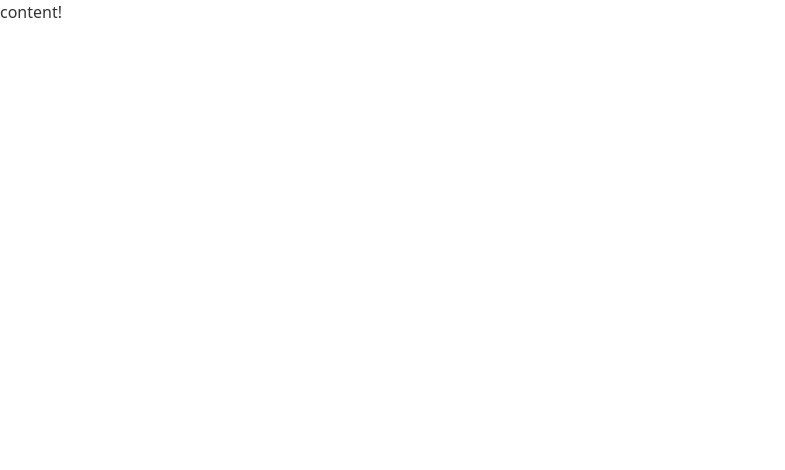
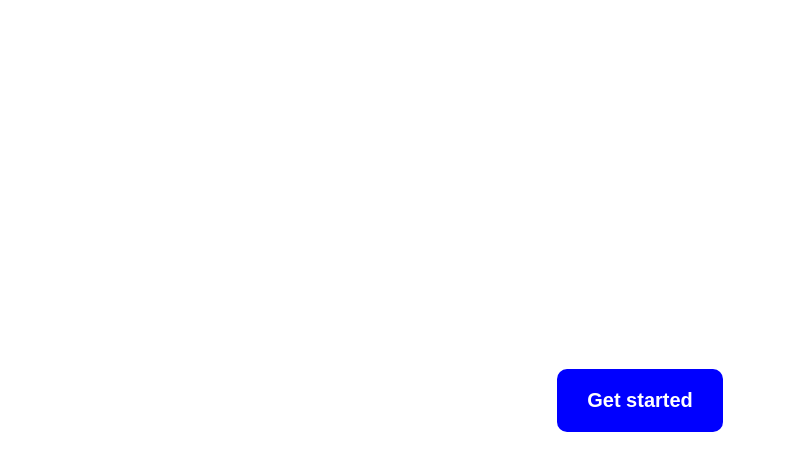
Before and after one commit to kirkstrobeck/nextjs-starter, a Next.js app: page / in a window 1280 px wide. Shown: the top 470 px of the page, without its empty margins (0-785 px from the left). Built offline with nearby package versions, Linux system fonts and the light colour scheme.

Commit message:
progress

```diff
--- a/package-scripts.js
+++ b/package-scripts.js
@@ -5,7 +5,7 @@ const scripts = {
 
   lint: 'next lint',
 
-  'lint-fix': 'next lint --fix',
+  lintFix: 'next lint --fix',
 
   start: 'next start',
 };
--- a/pages/index.tsx
+++ b/pages/index.tsx
@@ -1,5 +1,28 @@
 import BaseFrame from 'root/src/components/base-frame';
 
-const Base = () => <BaseFrame>content!</BaseFrame>;
+import Button from 'root/src/components/button';
+
+const Base = () => (
+  <BaseFrame>
+    <section
+      css={{
+        alignItems: 'center',
+        display: 'flex',
+        justifyContent: 'center',
+        maxWidth: '100vw',
+        minHeight: '100vh',
+        textAlign: 'center',
+      }}
+    >
+      <div>
+        <Button
+          onClick={() => {
+            window.alert('Build something awesome 🚀');
+          }}
+        />
+      </div>
+    </section>
+  </BaseFrame>
+);
 
 export default Base;
```
